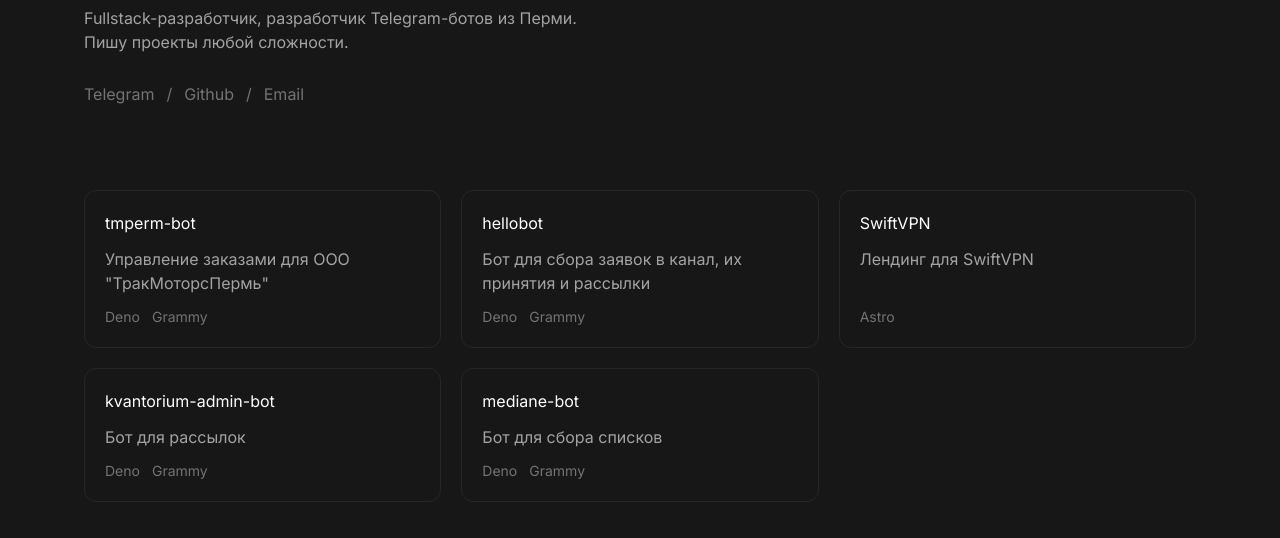
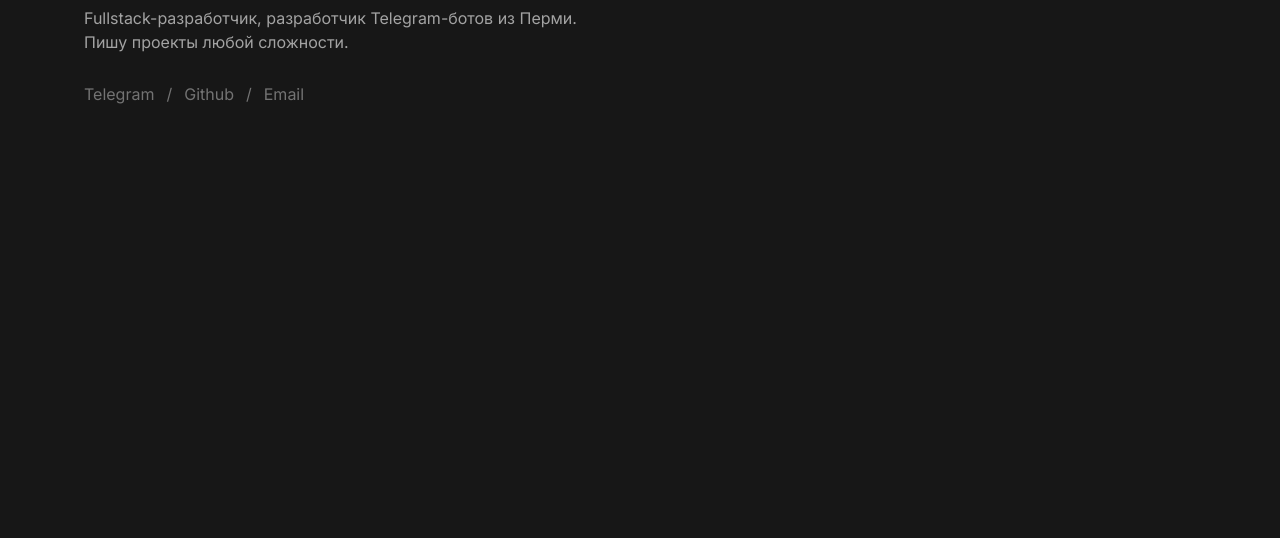
Before and after one commit to mckoda09/me, an Astro site: page / in a window 1280 px wide. Shown: the part 186-724 px from the top of the page. Built offline with nearby package versions, Linux system fonts and the light colour scheme; Astro itself is replaced by a stand-in of ours; some icons are missing.

Commit message:
Update index.astro

```diff
--- a/src/pages/index.astro
+++ b/src/pages/index.astro
@@ -56,7 +56,7 @@ const projects = [
     </div>
   </div>
 
-  <div class="container p-5 grid gap-5 md:grid-cols-2 lg:grid-cols-3">
+  <!-- <div class="container p-5 grid gap-5 md:grid-cols-2 lg:grid-cols-3">
     {projects.map((project) => <Project {...project} />)}
-  </div>
+  </div> -->
 </Layout>
```
